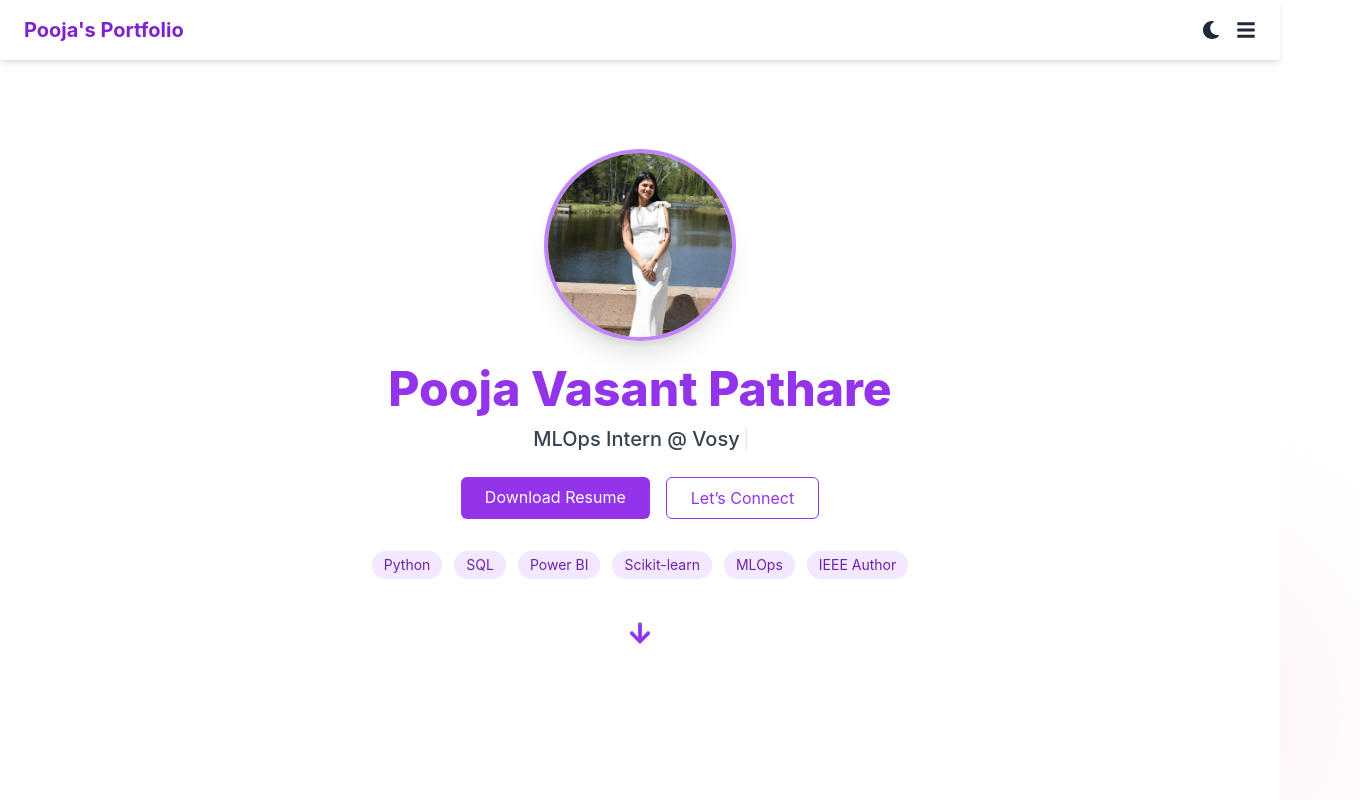
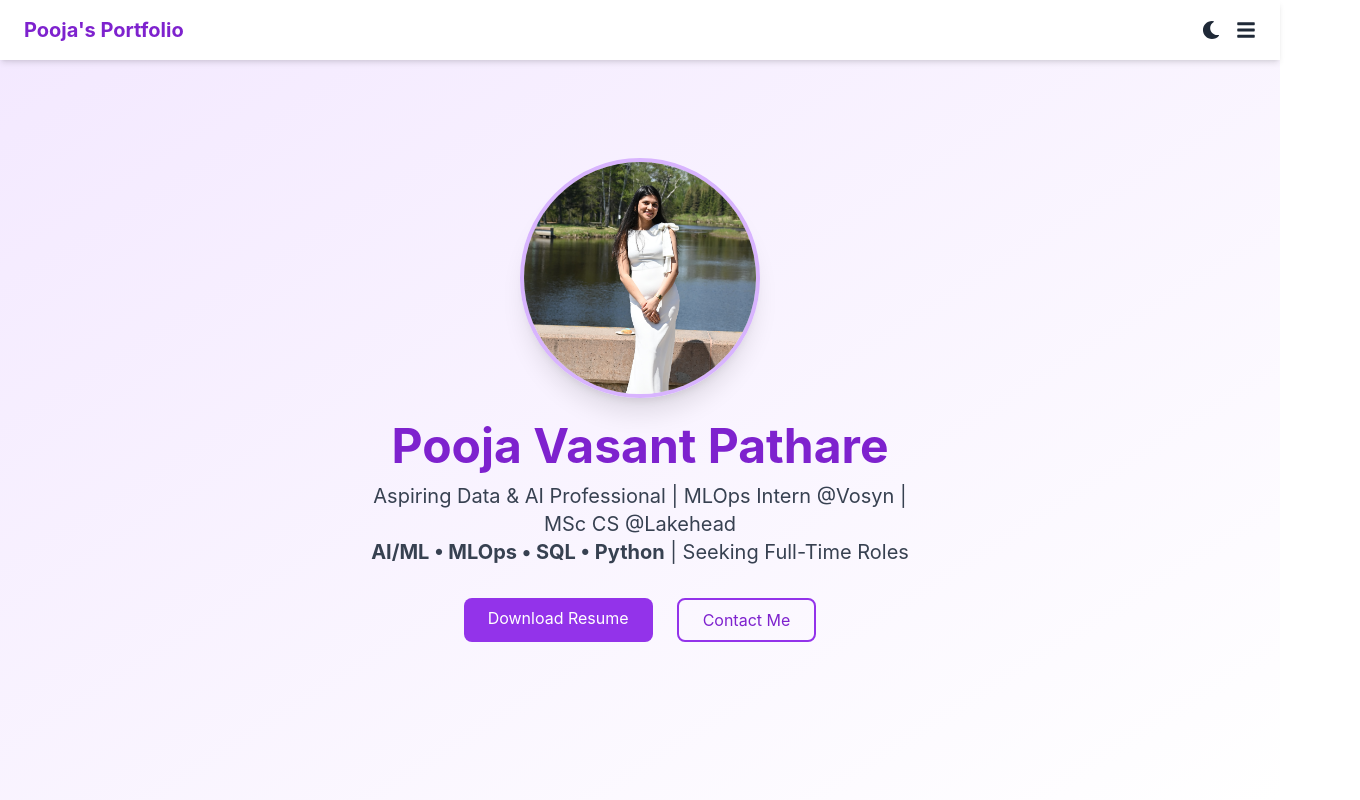
Before and after one commit to poojap13/Portfolio, a React (Vite) app: page / in a window 1280 px wide. Shown: the top 800 px of the page, 1360 px wide, since content can reach past the window. Built offline with nearby package versions, Linux system fonts and the light colour scheme.

Commit message:
Fix resume path for Netlify build

```diff
--- a/src/pages/Home.jsx
+++ b/src/pages/Home.jsx
@@ -1,119 +1,66 @@
-import { motion } from 'framer-motion';
-import { Typewriter } from 'react-simple-typewriter';
-import { FaArrowDown } from 'react-icons/fa';
-import myPhoto from '../assets/myphoto.jpg';
-import resumePDF from '../assets/pooja_resume.pdf';
+import { motion } from "framer-motion";
+import myPhoto from "../assets/myphoto.jpg"; // This stays in src/assets
 
 export default function Home() {
   return (
     <section
       id="home"
-      className="relative min-h-screen flex flex-col justify-center items-center bg-white dark:bg-gray-900 text-gray-800 dark:text-white px-6 py-20 transition-all duration-500"
+      className="min-h-screen flex flex-col justify-center items-center bg-gradient-to-br from-purple-100 to-white dark:from-gray-900 dark:to-gray-800 text-center px-6 transition-colors duration-500"
     >
-      {/* Blob Background */}
-      <div className="absolute top-0 left-0 w-full h-full -z-10">
-        <div className="absolute w-96 h-96 bg-purple-100 dark:bg-purple-900 rounded-full mix-blend-multiply filter blur-3xl opacity-30 animate-pulse left-[-80px] top-[-100px]" />
-        <div className="absolute w-96 h-96 bg-pink-100 dark:bg-pink-900 rounded-full mix-blend-multiply filter blur-3xl opacity-30 animate-pulse right-[-80px] bottom-[-100px]" />
-      </div>
-
-      {/* Photo */}
+      {/* Profile Photo */}
       <motion.img
         src={myPhoto}
         alt="Pooja Pathare"
-        className="rounded-full w-48 h-48 object-cover border-4 border-purple-400 shadow-xl mb-6"
-        initial={{ scale: 0 }}
-        animate={{ scale: 1 }}
-        transition={{ duration: 0.7 }}
+        className="rounded-full w-60 h-60 object-cover shadow-xl mb-6 border-4 border-purple-300"
+        initial={{ scale: 0, opacity: 0 }}
+        animate={{ scale: 1, opacity: 1 }}
+        transition={{ duration: 0.8 }}
       />
 
       {/* Name */}
       <motion.h1
-        className="text-4xl md:text-5xl font-extrabold text-purple-600 text-center"
-        initial={{ y: 30, opacity: 0 }}
+        className="text-4xl md:text-5xl font-bold text-purple-700 dark:text-purple-300"
+        initial={{ y: 40, opacity: 0 }}
         animate={{ y: 0, opacity: 1 }}
-        transition={{ delay: 0.2 }}
+        transition={{ delay: 0.3 }}
       >
         Pooja Vasant Pathare
       </motion.h1>
 
-      {/* Typewriter Tagline */}
+      {/* Tagline */}
       <motion.p
-        className="text-lg md:text-xl mt-3 text-gray-700 dark:text-gray-300 text-center max-w-2xl font-medium"
+        className="text-lg md:text-xl mt-3 text-gray-700 dark:text-gray-300 max-w-xl text-center"
         initial={{ y: 30, opacity: 0 }}
         animate={{ y: 0, opacity: 1 }}
-        transition={{ delay: 0.4 }}
+        transition={{ delay: 0.5 }}
       >
-        <Typewriter
-          words={[
-            'Data & AI Enthusiast',
-            'MLOps Intern @ Vosyn',
-            'Python • SQL • ML • MLOps',
-            'Fluent in SQL, Fluent in Sarcasm 😎',
-          ]}
-          loop={true}
-          cursor
-          cursorStyle="|"
-          typeSpeed={70}
-          deleteSpeed={50}
-          delaySpeed={1500}
-        />
+        Aspiring Data & AI Professional | MLOps Intern @Vosyn | MSc CS @Lakehead
+        <br />
+        <strong>AI/ML • MLOps • SQL • Python</strong> | Seeking Full-Time Roles
       </motion.p>
 
       {/* Buttons */}
       <motion.div
-        className="mt-6 flex gap-4"
-        initial={{ opacity: 0, y: 20 }}
-        animate={{ opacity: 1, y: 0 }}
-        transition={{ delay: 0.6 }}
+        className="mt-8 flex gap-6"
+        initial={{ y: 20, opacity: 0 }}
+        animate={{ y: 0, opacity: 1 }}
+        transition={{ delay: 0.7 }}
       >
+        {/* Download Resume */}
         <a
-          href={resumePDF}
+          href="/pooja_resume.pdf"
           download="Pooja_Pathare_Resume.pdf"
-          className="bg-purple-600 text-white px-6 py-2 rounded-md hover:bg-purple-700 transition"
+          className="bg-purple-600 text-white px-6 py-2 rounded-lg hover:bg-purple-700 transition duration-300"
         >
           Download Resume
         </a>
+
+        {/* Contact Me */}
         <a
           href="#contact"
-          className="border border-purple-600 text-purple-600 dark:text-purple-300 px-6 py-2 rounded-md hover:bg-purple-100 dark:hover:bg-purple-800 transition"
+          className="border-2 border-purple-600 text-purple-700 dark:text-purple-300 px-6 py-2 rounded-lg hover:bg-purple-100 dark:hover:bg-gray-700 transition duration-300"
         >
-          Let’s Connect
-        </a>
-      </motion.div>
-
-      {/* Tech Tags */}
-      <motion.div
-        className="mt-8 flex flex-wrap justify-center gap-3 max-w-2xl"
-        initial={{ opacity: 0 }}
-        animate={{ opacity: 1 }}
-        transition={{ delay: 0.8 }}
-      >
-        {[
-          'Python',
-          'SQL',
-          'Power BI',
-          'Scikit-learn',
-          'MLOps',
-          'IEEE Author',
-        ].map((tech, i) => (
-          <span
-            key={i}
-            className="bg-purple-100 dark:bg-purple-800 text-purple-800 dark:text-purple-100 text-sm px-3 py-1 rounded-full"
-          >
-            {tech}
-          </span>
-        ))}
-      </motion.div>
-
-      {/* Scroll Down Icon */}
-      <motion.div
-        className="mt-12 animate-bounce text-purple-600 dark:text-purple-300"
-        initial={{ opacity: 0 }}
-        animate={{ opacity: 1 }}
-        transition={{ delay: 1 }}
-      >
-        <a href="#about" aria-label="Scroll down">
-          <FaArrowDown size={24} />
+          Contact Me
         </a>
       </motion.div>
     </section>
```
